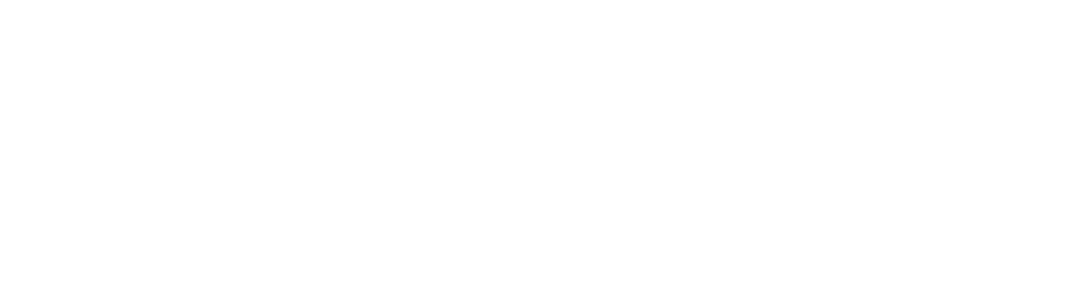
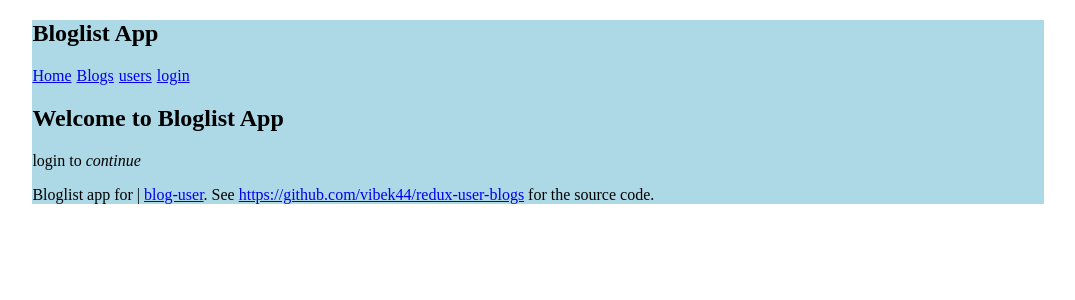
Before and after one commit to vibek44/redux-user-blogs, a React app: page / in a window 1280 px wide. Shown: the top 300 px of the page, without its empty margins (102-1177 px from the left). Built offline with nearby package versions, Linux system fonts and the light colour scheme; the HTML template or start-up script is replaced by a standard one.

Commit message:
importing BrowserRouter,Routes,Route fro react-router-dom and using it to handle redirection

```diff
--- a/src/App.js
+++ b/src/App.js
@@ -1,10 +1,23 @@
-import React from "react"
-import Notification from "./components/Notification"
+import React from 'react'
+import Notification from './components/Notification'
+import { BrowserRouter as Router, Routes, Route } from 'react-router-dom'
+import MenuLink from './components/MenuLink'
+import Home from './components/Home'
+import Footer from './components/Footer'
+import { useUser } from './customHooks/index'
 const App = () => {
   return (
-    <>
+    <div>
       <Notification />
-    </>
+      <h2>Bloglist App</h2>
+      <Router>
+        <MenuLink />
+        <Routes>
+          <Route path='/' element={<Home />} />
+        </Routes>
+      </Router>
+      <Footer />
+    </div>
   )
 }
 
```
